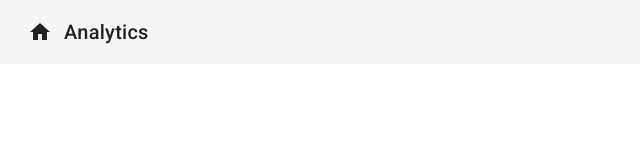
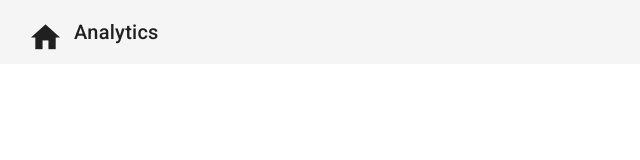
Before and after one commit to isaac-messer/TimeSheet-Angular, an Angular app in the folder timesheet-application/: page / in a window 1280 px wide. Shown: the top 160 px of the page, without its empty margins (0-640 px from the left). Built offline with nearby package versions, Linux system fonts and the light colour scheme.

Commit message:
Added Basic Navbar Styling

```diff
--- a/timesheet-application/src/app/components/top-navbar/top-navbar.component.scss
+++ b/timesheet-application/src/app/components/top-navbar/top-navbar.component.scss
@@ -0,0 +1,18 @@
+.material-icons {
+    font-size: 35px;
+}
+
+mat-icon {
+    width: 35px;
+    height: 35px;
+}
+
+.mat-icon-button i,
+.mat-icon-button .mat-icon {
+    line-height: 35px;
+}
+
+div {
+    margin-left: 10px;
+    cursor: pointer;
+}
```
